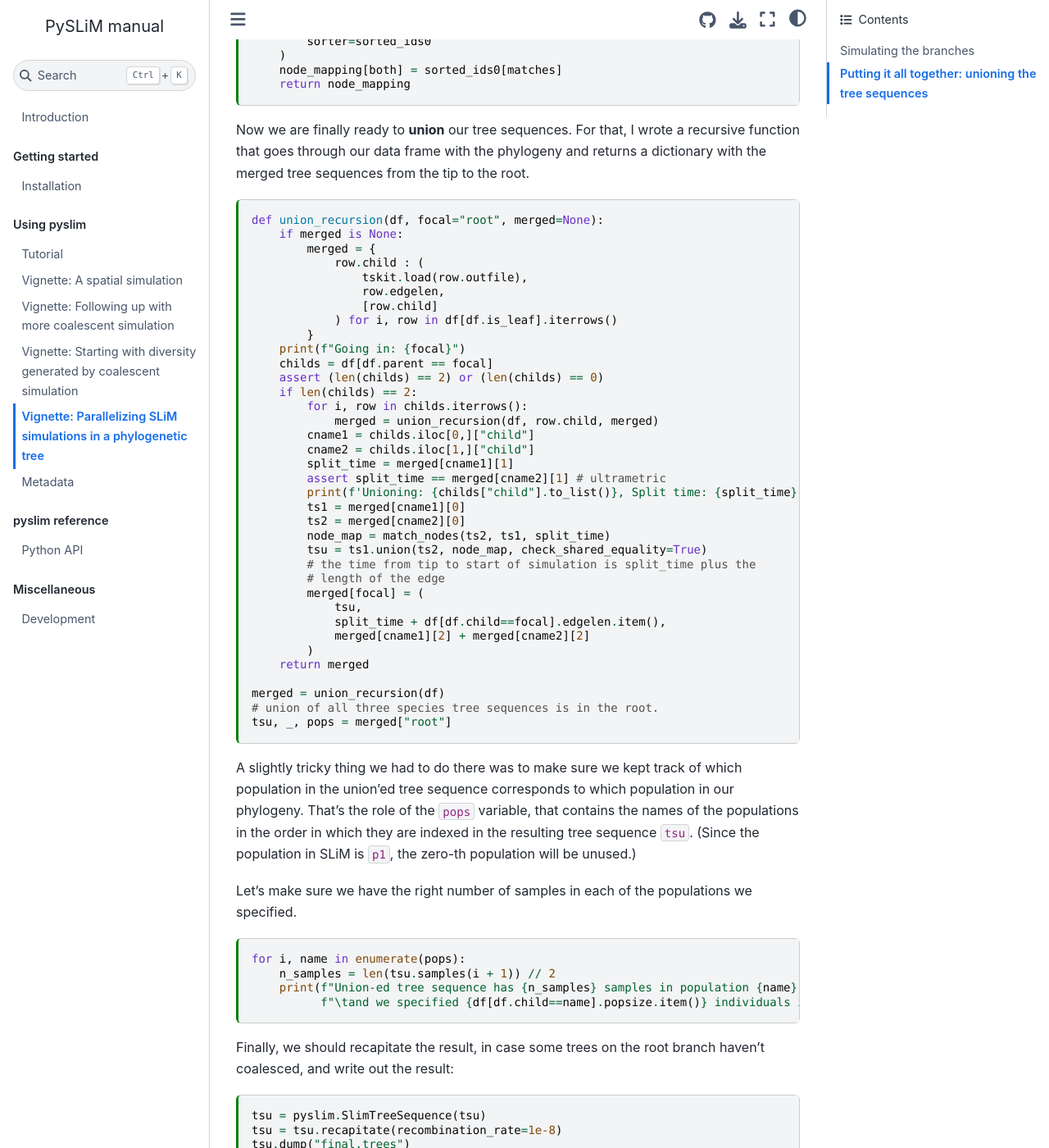
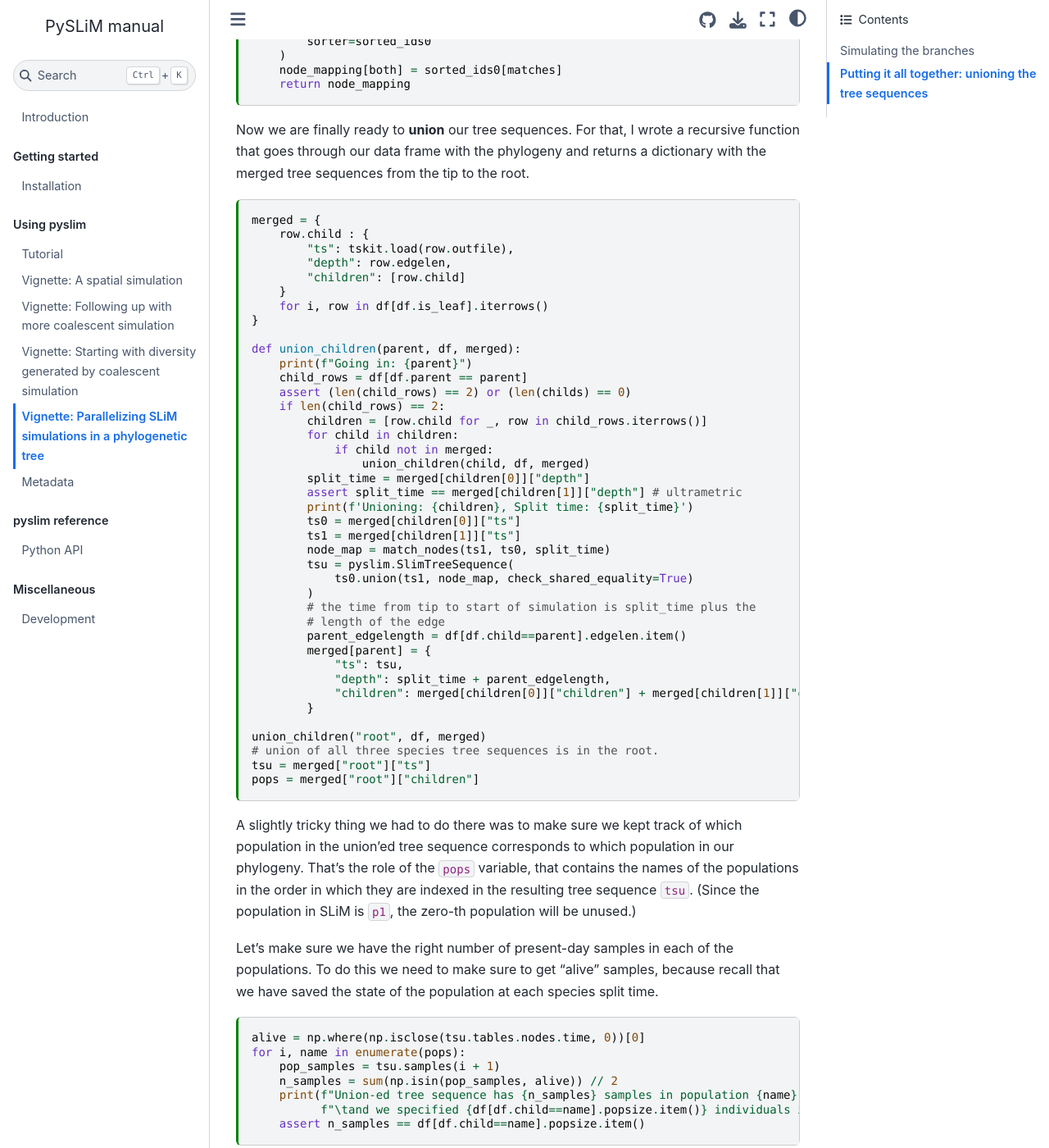
Before and after one commit to tskit-dev/pyslim, a Jupyter Book: the page built from docs/vignette_parallel_phylo.md, in a window 1280 px wide and 1400 px high, scrolled down 2922 px. Shown: the whole window at 82% size. Built offline with Jupyter Book 1.0.4 settings and Sphinx 7.4.7 and the Sphinx Book theme 1.1.4, drawn with Linux system fonts in a browser that asks for light colours; some of the changed text lies outside the part shown.

Commit message:
fix for union vignette - closes #199

````diff
--- a/docs/vignette_parallel_phylo.md
+++ b/docs/vignette_parallel_phylo.md
@@ -117,13 +117,15 @@ cat sims.make
 With the makefile in hand,
 we can now run make, specifying the maximum number of simulations
 to be run simultaneously the ``-j``.
-
-```python
+(Click on the "+" icon to see SLiM's output.)
+```{code-cell}
+:tags: ["hide-output"]
 %%bash
 make -f sims.make -j 3
 ```
 
-```{dropdown} Alternative to using make
+
+```{dropdown} Click here for how to use python instead of make
 
 You would have to write a recursion over the branches in your tree (starting
 from the root) and then parallelize the runs of sister branches somehow.
@@ -199,42 +201,46 @@ recursive function that goes through our data frame with the phylogeny and
 returns a dictionary with the merged tree sequences from the tip to the root.
 
 ```{code-cell}
-def union_recursion(df, focal="root", merged=None):
-    if merged is None:
-        merged = {
-            row.child : (
-                tskit.load(row.outfile),
-                row.edgelen,
-                [row.child]
-            ) for i, row in df[df.is_leaf].iterrows()
-        }
-    print(f"Going in: {focal}")
-    childs = df[df.parent == focal]
-    assert (len(childs) == 2) or (len(childs) == 0)
-    if len(childs) == 2:
-        for i, row in childs.iterrows():
-            merged = union_recursion(df, row.child, merged)
-        cname1 = childs.iloc[0,]["child"]
-        cname2 = childs.iloc[1,]["child"]
-        split_time = merged[cname1][1]
-        assert split_time == merged[cname2][1] # ultrametric
-        print(f'Unioning: {childs["child"].to_list()}, Split time: {split_time}')
-        ts1 = merged[cname1][0]
-        ts2 = merged[cname2][0]
-        node_map = match_nodes(ts2, ts1, split_time)
-        tsu = ts1.union(ts2, node_map, check_shared_equality=True)
+merged = {
+    row.child : {
+        "ts": tskit.load(row.outfile),
+        "depth": row.edgelen,
+        "children": [row.child]
+    }
+    for i, row in df[df.is_leaf].iterrows()
+}
+
+def union_children(parent, df, merged):
+    print(f"Going in: {parent}")
+    child_rows = df[df.parent == parent]
+    assert (len(child_rows) == 2) or (len(childs) == 0)
+    if len(child_rows) == 2:
+        children = [row.child for _, row in child_rows.iterrows()]
+        for child in children:
+            if child not in merged:
+                union_children(child, df, merged)
+        split_time = merged[children[0]]["depth"]
+        assert split_time == merged[children[1]]["depth"] # ultrametric
+        print(f'Unioning: {children}, Split time: {split_time}')
+        ts0 = merged[children[0]]["ts"]
+        ts1 = merged[children[1]]["ts"]
+        node_map = match_nodes(ts1, ts0, split_time)
+        tsu = pyslim.SlimTreeSequence(
+            ts0.union(ts1, node_map, check_shared_equality=True)
+        )
         # the time from tip to start of simulation is split_time plus the
         # length of the edge
-        merged[focal] = (
-            tsu,
-            split_time + df[df.child==focal].edgelen.item(),
-            merged[cname1][2] + merged[cname2][2]
-        )
-    return merged
+        parent_edgelength = df[df.child==parent].edgelen.item()
+        merged[parent] = {
+            "ts": tsu,
+            "depth": split_time + parent_edgelength,
+            "children": merged[children[0]]["children"] + merged[children[1]]["children"]
+        }
 
-merged = union_recursion(df)
+union_children("root", df, merged)
 # union of all three species tree sequences is in the root.
-tsu, _, pops = merged["root"]
+tsu = merged["root"]["ts"]
+pops = merged["root"]["children"]
 ```
 
 A slightly tricky thing we had to do there was to make sure we kept track of
@@ -245,19 +251,25 @@ contains the names of the populations
 in the order in which they are indexed in the resulting tree sequence ``tsu``.
 (Since the population in SLiM is ``p1``, the zero-th population will be unused.)
 
-Let's make sure we have the right number of samples in each of the populations
-we specified.
+Let's make sure we have the right number of present-day samples
+in each of the populations. To do this we need to make sure to get
+"alive" samples, because recall that we have saved the state of the
+population at each species split time.
 
 ```{code-cell}
+alive = np.where(np.isclose(tsu.tables.nodes.time, 0))[0]
 for i, name in enumerate(pops):
-    n_samples = len(tsu.samples(i + 1)) // 2
+    pop_samples = tsu.samples(i + 1)
+    n_samples = sum(np.isin(pop_samples, alive)) // 2
     print(f"Union-ed tree sequence has {n_samples} samples in population {name},\n"
           f"\tand we specified {df[df.child==name].popsize.item()} individuals in our simulations.")
+    assert n_samples == df[df.child==name].popsize.item()
 ```
 
 Finally, we should recapitate the result,
 in case some trees on the root branch haven't coalesced,
 and write out the result:
+
 ```{code-cell}
 tsu = pyslim.SlimTreeSequence(tsu)
 tsu = tsu.recapitate(recombination_rate=1e-8)
````
Also changed, not shown: other parts of docs/vignette_parallel_phylo.md (+1 -1 lines), 5 other files.
